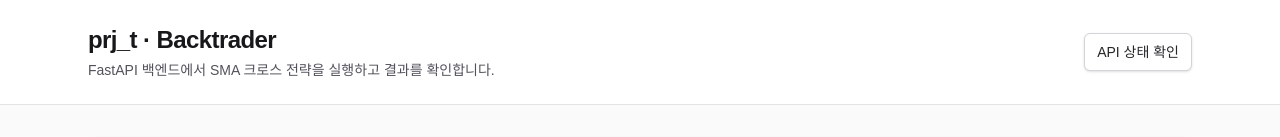
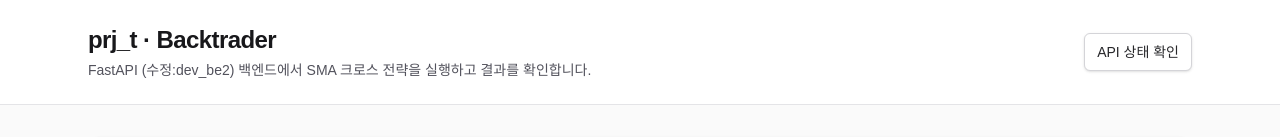
Before and after one commit to tobby2002/prt_t, a Next.js app in the folder frontend/: page / in a window 1280 px wide. Shown: the top 137 px of the page. Built offline with nearby package versions, Linux system fonts and the light colour scheme.

Commit message:
수정:dev_be2

```diff
--- a/frontend/src/app/page.tsx
+++ b/frontend/src/app/page.tsx
@@ -71,7 +71,7 @@ export default function Home() {
           <div>
             <h1 className="text-2xl font-semibold tracking-tight">prj_t · Backtrader</h1>
             <p className="mt-1 text-sm text-zinc-600">
-              FastAPI 백엔드에서 SMA 크로스 전략을 실행하고 결과를 확인합니다.
+              FastAPI (수정:dev_be2) 백엔드에서 SMA 크로스 전략을 실행하고 결과를 확인합니다.
             </p>
           </div>
           <div className="flex items-center gap-3">
```
